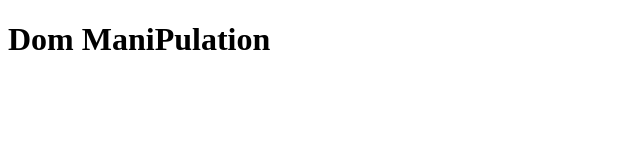
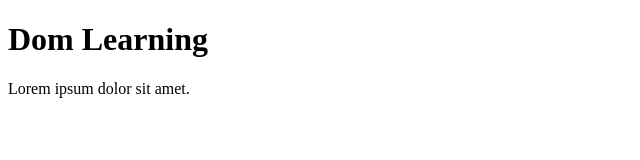
Before and after one commit to 101shreyash/jstart, a plain HTML site: page 06_dom/one.html in a window 1280 px wide. Shown: the whole page, without its empty margins (0-640 px from the left). Drawn offline with Linux system fonts and the light colour scheme.

Commit message:
DocumentObjectModel

```diff
--- a/06_dom/one.html
+++ b/06_dom/one.html
@@ -1,13 +1,18 @@
+
+ <!-- Document Object Model -->
+
 <!DOCTYPE html>
 <html lang="en">
 <head>
     <meta charset="UTF-8">
-    <meta name="viewport" content="width=device-width, initial-scale=1.0">
     <title> Dom ManiPulation And Event Handling In Js </title>
 </head>
 <body>
 
-<h1> Dom ManiPulation </h1>
+<div class="bg-black">
+    <h1 class="heading"> Dom Learning </h1>
+    <p>Lorem ipsum dolor sit amet.</p>
+</div>
 
 </body>
 </html>
```
